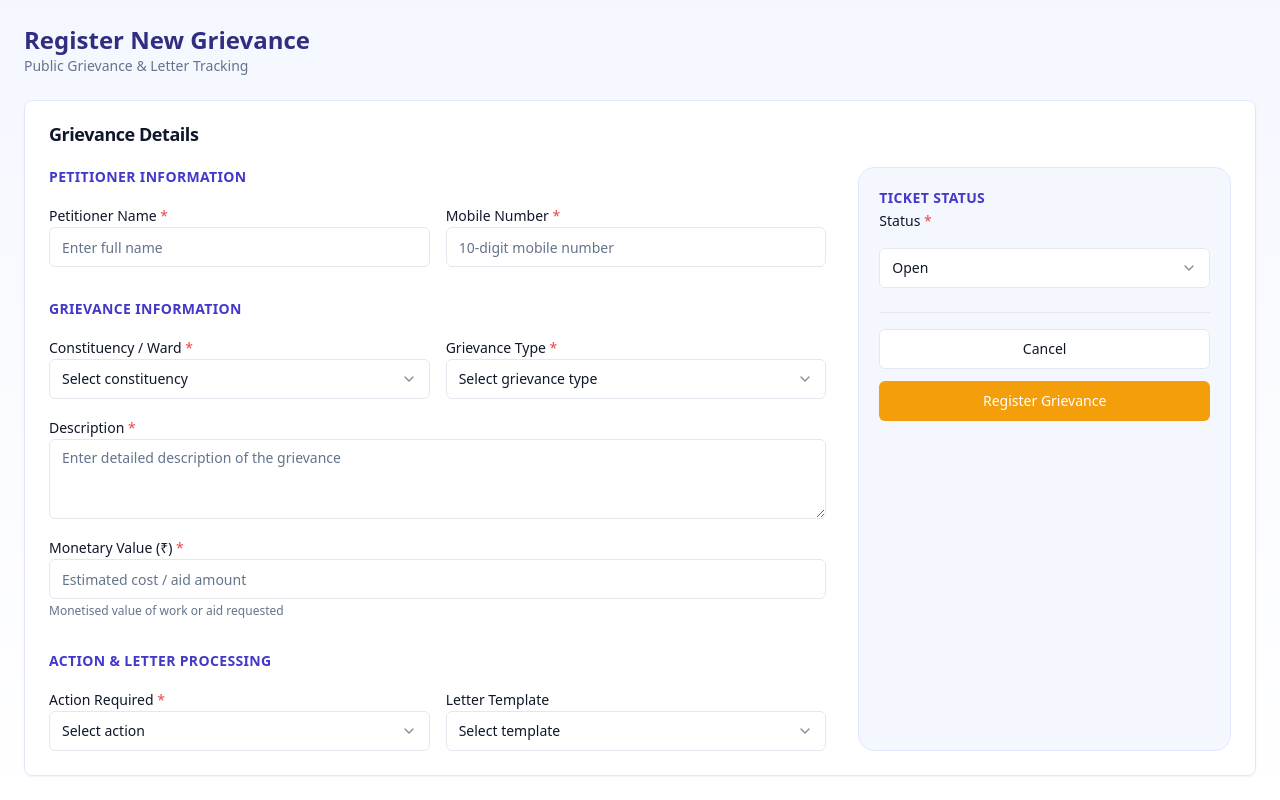
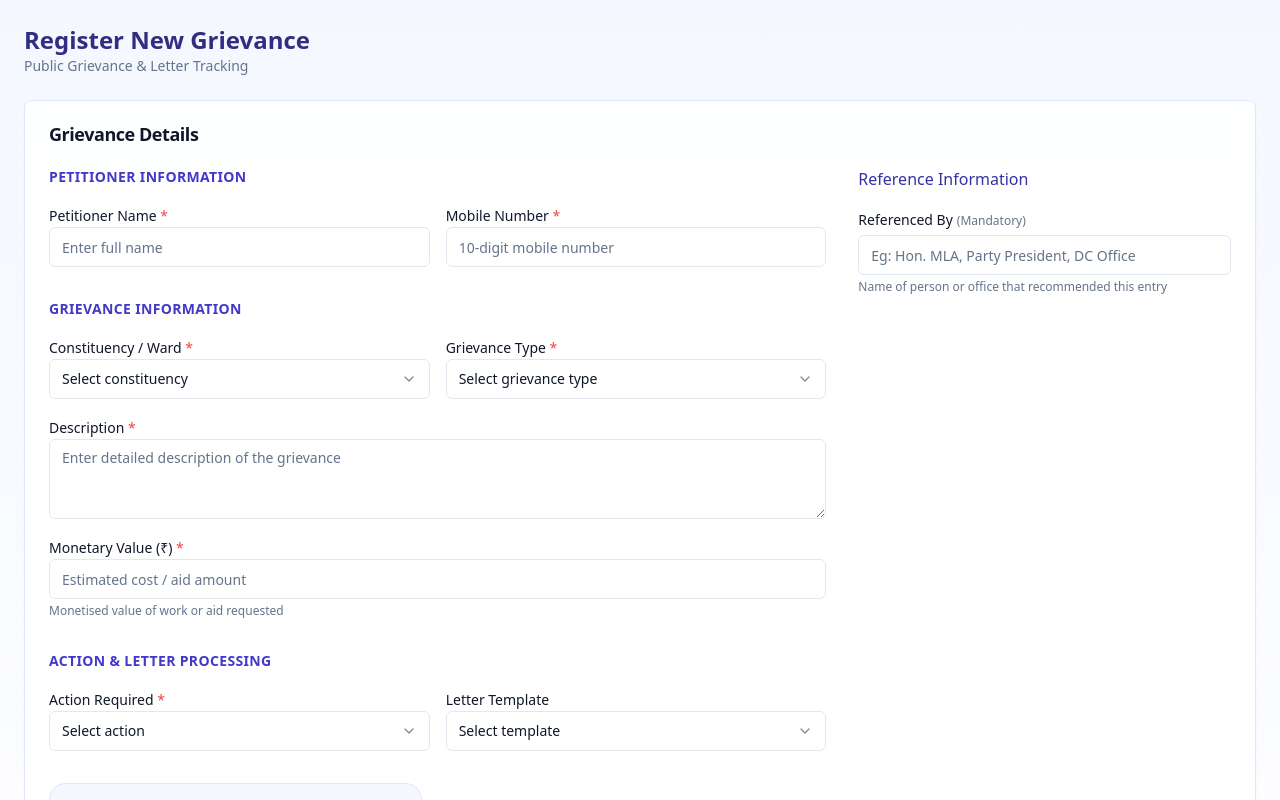
Before and after one commit to alpha08-prog/OMS_Project, a React (Vite) app in the folder frontend/: page /grievances/new in a window 1280 px wide. Shown: the top 800 px of the page. Built offline with nearby package versions, Linux system fonts and the light colour scheme; sample sign-in values are in the browser's storage.

Commit message:
added referenced by field in every page

```diff
--- /dev/null
+++ b/frontend/src/components/common/ReferencedByField.tsx
@@ -0,0 +1,25 @@
+import { Input } from "@/components/ui/input";
+import { Label } from "@/components/ui/label";
+
+interface ReferencedByFieldProps {
+  placeholder?: string;
+}
+
+export function ReferencedByField({
+  placeholder = "Eg: Hon. MLA, Party President, DC Office",
+}: ReferencedByFieldProps) {
+  return (
+    <div className="space-y-1">
+      <Label>
+        Referenced By
+        <span className="ml-1 text-xs text-muted-foreground">
+          (Mandatory)
+        </span>
+      </Label>
+      <Input placeholder={placeholder} />
+      <p className="text-xs text-muted-foreground">
+        Name of person or office that recommended this entry
+      </p>
+    </div>
+  );
+}
--- a/frontend/src/pages/Home.tsx
+++ b/frontend/src/pages/Home.tsx
@@ -1,5 +1,5 @@
 import { DashboardHeader } from "../components/layout/DashboardHeader";
-import { DashboardSidebar } from "../components/layout/DashboardSidebar";
+//import { DashboardSidebar } from "../components/layout/DashboardSidebar";
 import { StatsCard } from "../components/dashboard/StatsCard";
 //import { QuickActions } from "../components/dashboard/QuickActions";
 import { TodaySchedule } from "../components/dashboard/TodaySchedule";
@@ -12,7 +12,7 @@ import { FileText, Users, CheckCircle2, AlertTriangle } from "lucide-react";
 const Home = () => {
   return (
     <div className="flex min-h-screen bg-gradient-to-br from-slate-50 via-indigo-50 to-amber-50">
-      <DashboardSidebar />
+      {/*<DashboardSidebar />*/}
 
       <div className="flex-1 flex flex-col">
         <DashboardHeader />
--- a/frontend/src/pages/News/NewsIntelligenceCreate.tsx
+++ b/frontend/src/pages/News/NewsIntelligenceCreate.tsx
@@ -2,6 +2,7 @@ import { Card, CardContent, CardHeader, CardTitle } from "@/components/ui/card";
 import { Input } from "@/components/ui/input";
 import { Button } from "@/components/ui/button";
 import { Label } from "@/components/ui/label";
+import { ReferencedByField } from "@/components/common/ReferencedByField";
 import {
   Select,
   SelectContent,
@@ -137,6 +138,8 @@ export default function NewsIntelligenceCreate() {
                   <Input placeholder="Newspaper / Social Media link / Informant name" />
                 </div>
               </section>
+              <ReferencedByField placeholder="Eg: Reporter, Informant, Party Worker" />
+
 
               {/* Upload */}
               <section className="space-y-4">
--- a/frontend/src/pages/Tour/TourProgramCreate.tsx
+++ b/frontend/src/pages/Tour/TourProgramCreate.tsx
@@ -2,6 +2,7 @@ import { Card, CardContent, CardHeader, CardTitle } from "@/components/ui/card";
 import { Input } from "@/components/ui/input";
 import { Button } from "@/components/ui/button";
 import { Label } from "@/components/ui/label";
+import { ReferencedByField } from "@/components/common/ReferencedByField";
 import {
   Select,
   SelectContent,
@@ -61,6 +62,8 @@ export default function TourProgramCreate() {
                   </div>
                 </div>
               </section>
+              <ReferencedByField placeholder="Eg: School Principal, NGO Head" />
+
 
               {/* Schedule */}
               <section className="space-y-4">
--- a/frontend/src/pages/Train/TrainEQCreate.tsx
+++ b/frontend/src/pages/Train/TrainEQCreate.tsx
@@ -2,6 +2,7 @@ import { Card, CardContent, CardHeader, CardTitle } from "@/components/ui/card";
 import { Input } from "@/components/ui/input";
 import { Button } from "@/components/ui/button";
 import { Label } from "@/components/ui/label";
+import { ReferencedByField } from "@/components/common/ReferencedByField";
 import {
   Select,
   SelectContent,
@@ -64,6 +65,8 @@ export default function TrainEQCreate() {
                   </div>
                 </div>
               </section>
+              <ReferencedByField placeholder="Eg: MP Recommendation / Emergency Call" />
+
 
               {/* Train Details */}
               <section className="space-y-4">
--- a/frontend/src/pages/grievances/GrievanceCreate.tsx
+++ b/frontend/src/pages/grievances/GrievanceCreate.tsx
@@ -3,6 +3,7 @@ import { Input } from "@/components/ui/input";
 import { Textarea } from "@/components/ui/textarea";
 import { Button } from "@/components/ui/button";
 import { Label } from "@/components/ui/label";
+import { ReferencedByField } from "@/components/common/ReferencedByField";
 import {
   Select,
   SelectContent,
@@ -15,7 +16,6 @@ export default function GrievanceCreate() {
   return (
     <div className="w-full min-h-screen bg-gradient-to-b from-indigo-50/60 to-white px-6 py-6">
       <div className="max-w-7xl mx-auto space-y-6">
-
         {/* Page Header */}
         <div>
           <h1 className="text-2xl font-semibold text-indigo-900">
@@ -29,16 +29,12 @@ export default function GrievanceCreate() {
         {/* Main Card */}
         <Card className="rounded-2xl shadow-sm bg-white/90 backdrop-blur border border-indigo-100">
           <CardHeader>
-            <CardTitle className="text-lg">
-              Grievance Details
-            </CardTitle>
+            <CardTitle className="text-lg">Grievance Details</CardTitle>
           </CardHeader>
 
           <CardContent className="grid grid-cols-1 xl:grid-cols-3 gap-8">
-
             {/* LEFT COLUMN */}
             <div className="xl:col-span-2 space-y-8">
-
               {/* Petitioner Info */}
               <section className="space-y-4">
                 <h3 className="text-sm font-semibold text-indigo-700 uppercase tracking-wide">
@@ -58,7 +54,6 @@ export default function GrievanceCreate() {
                       Mobile Number <span className="text-red-500">*</span>
                     </Label>
                     <Input placeholder="10-digit mobile number" />
-
                   </div>
                 </div>
               </section>
@@ -72,7 +67,8 @@ export default function GrievanceCreate() {
                 <div className="grid grid-cols-1 md:grid-cols-2 gap-4">
                   <div>
                     <Label>
-                      Constituency / Ward <span className="text-red-500">*</span>
+                      Constituency / Ward{" "}
+                      <span className="text-red-500">*</span>
                     </Label>
                     <Select>
                       <SelectTrigger>
@@ -146,7 +142,9 @@ export default function GrievanceCreate() {
                       <SelectContent>
                         <SelectItem value="letter">Generate Letter</SelectItem>
                         <SelectItem value="call">Call Official</SelectItem>
-                        <SelectItem value="forward">Forward to Department</SelectItem>
+                        <SelectItem value="forward">
+                          Forward to Department
+                        </SelectItem>
                       </SelectContent>
                     </Select>
                   </div>
@@ -159,7 +157,9 @@ export default function GrievanceCreate() {
                       </SelectTrigger>
                       <SelectContent>
                         <SelectItem value="dc">To DC</SelectItem>
-                        <SelectItem value="police">To Police Commissioner</SelectItem>
+                        <SelectItem value="police">
+                          To Police Commissioner
+                        </SelectItem>
                         <SelectItem value="pwd">To PWD</SelectItem>
                       </SelectContent>
                     </Select>
@@ -169,8 +169,14 @@ export default function GrievanceCreate() {
             </div>
 
             {/* RIGHT COLUMN */}
+            <section className="space-y-4">
+              <h3 className="font-medium text-indigo-800">
+                Reference Information
+              </h3>
+
+              <ReferencedByField />
+            </section>
             <div className="space-y-6 bg-indigo-50/60 rounded-xl p-5 border border-indigo-100">
-
               <section className="space-y-4">
                 <h3 className="text-sm font-semibold text-indigo-700 uppercase tracking-wide">
                   Ticket Status
@@ -200,7 +206,6 @@ export default function GrievanceCreate() {
                 </Button>
               </div>
             </div>
-
           </CardContent>
         </Card>
       </div>
--- a/frontend/src/pages/visitors/VisitorCreate.tsx
+++ b/frontend/src/pages/visitors/VisitorCreate.tsx
@@ -3,6 +3,7 @@ import { Input } from "@/components/ui/input";
 import { Textarea } from "@/components/ui/textarea";
 import { Button } from "@/components/ui/button";
 import { Label } from "@/components/ui/label";
+import { ReferencedByField } from "@/components/common/ReferencedByField";
 import {
   Select,
   SelectContent,
@@ -70,6 +71,8 @@ export default function VisitorCreate() {
                   </div>
                 </div>
               </section>
+              <ReferencedByField placeholder="Eg: Local Leader, Office Staff" />
+
 
               {/* Date of Birth */}
               <section className="space-y-4">
```
